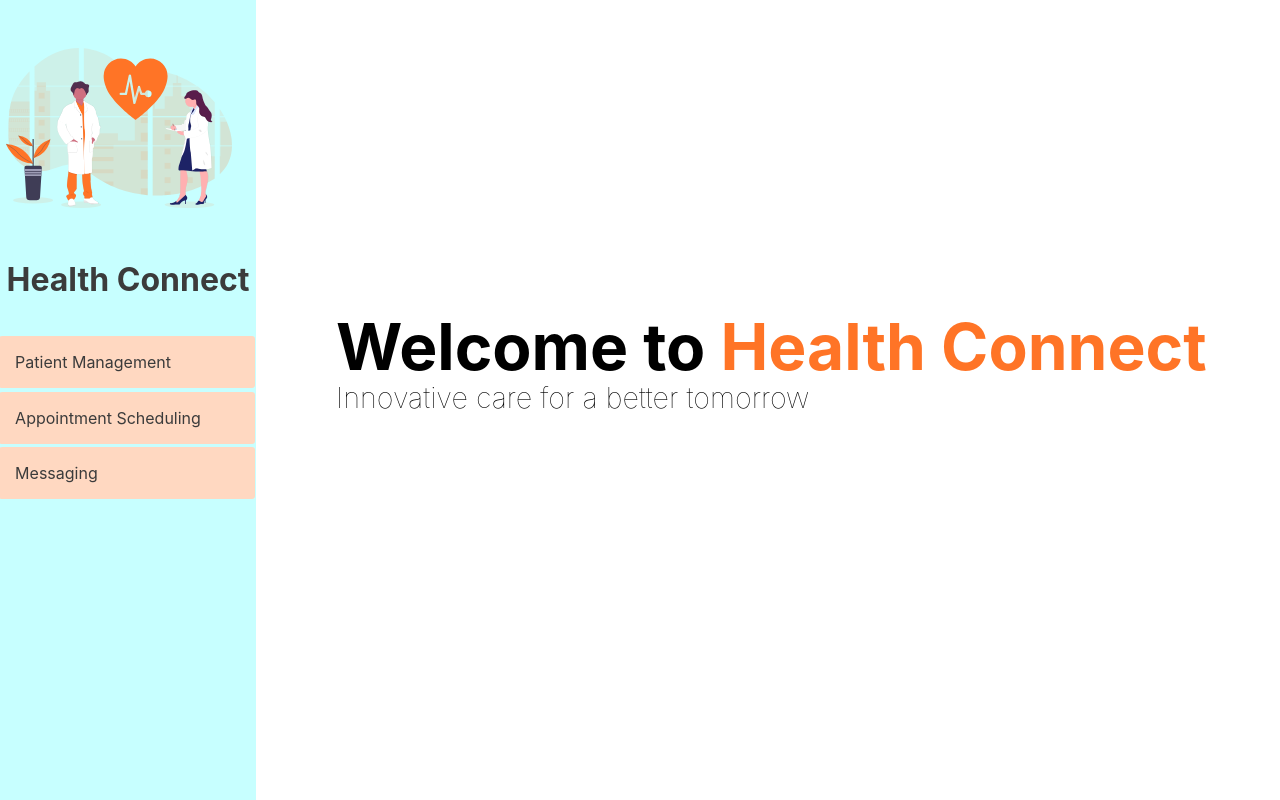
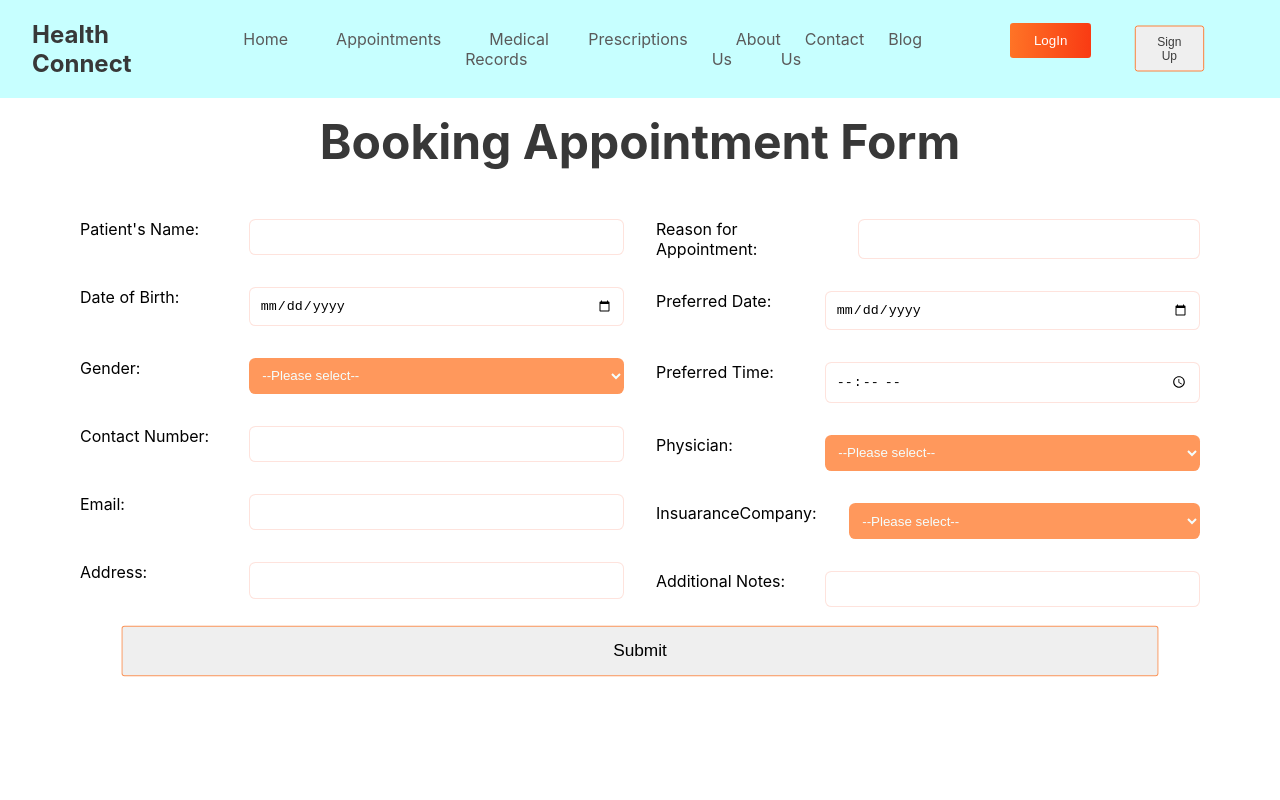
Before and after one commit to BiboBoom10/health-connect, a React (Create React App) app: page / in a window 1280 px wide. Built offline with nearby package versions, Linux system fonts and the light colour scheme.

Commit message:
Modified Booking Form

```diff
--- a/src/App.js
+++ b/src/App.js
@@ -22,8 +22,8 @@ function App() {
       {/* <AboutUs /> */}
       {/* <Contacts /> */}
       {/* <Blog /> */}
-      {/* <AppointmentForm /> */}
-      <Dashboard />
+      <AppointmentForm />
+      {/* <Dashboard /> */}
     </div>
   );
 }
```
